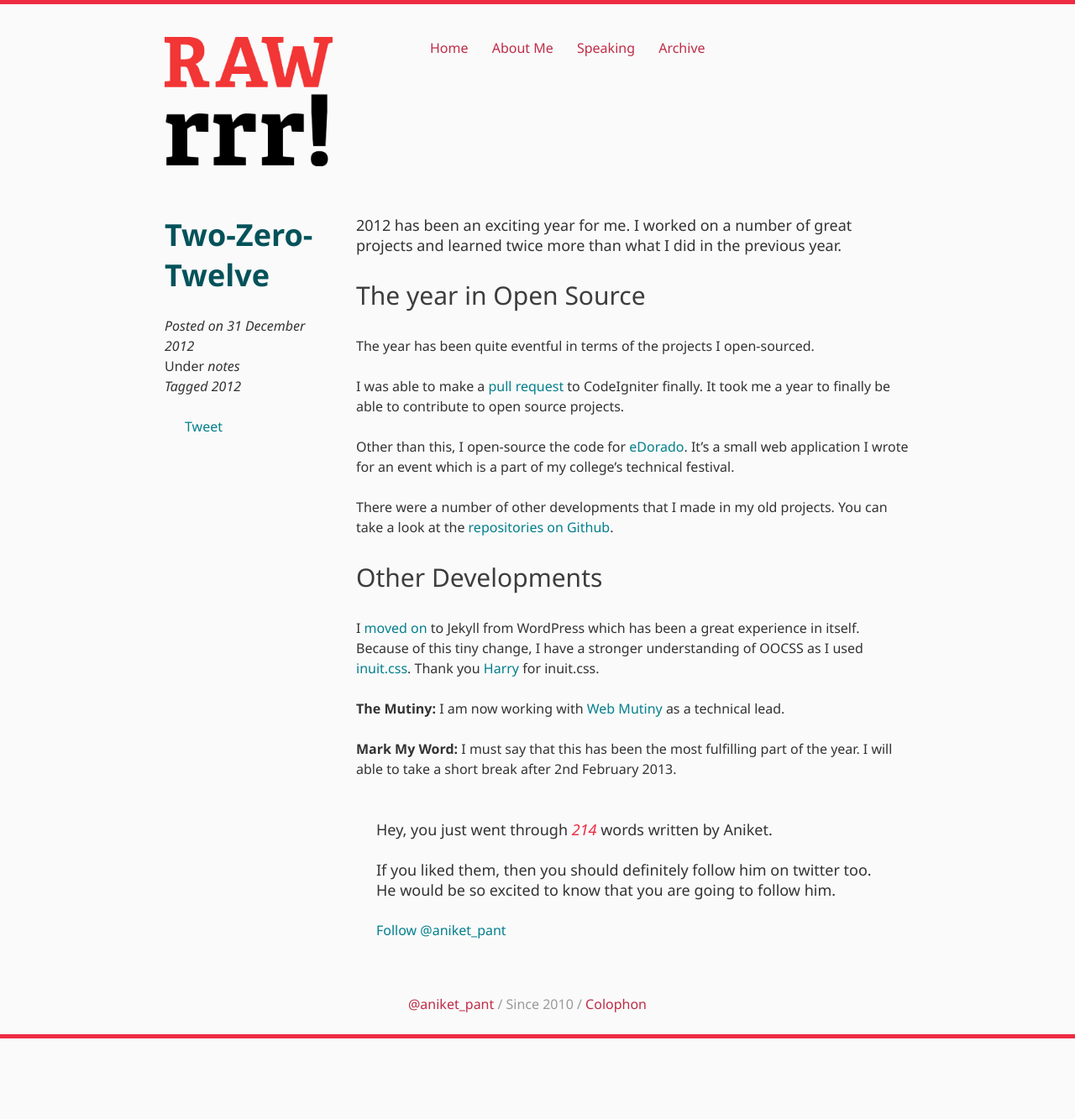
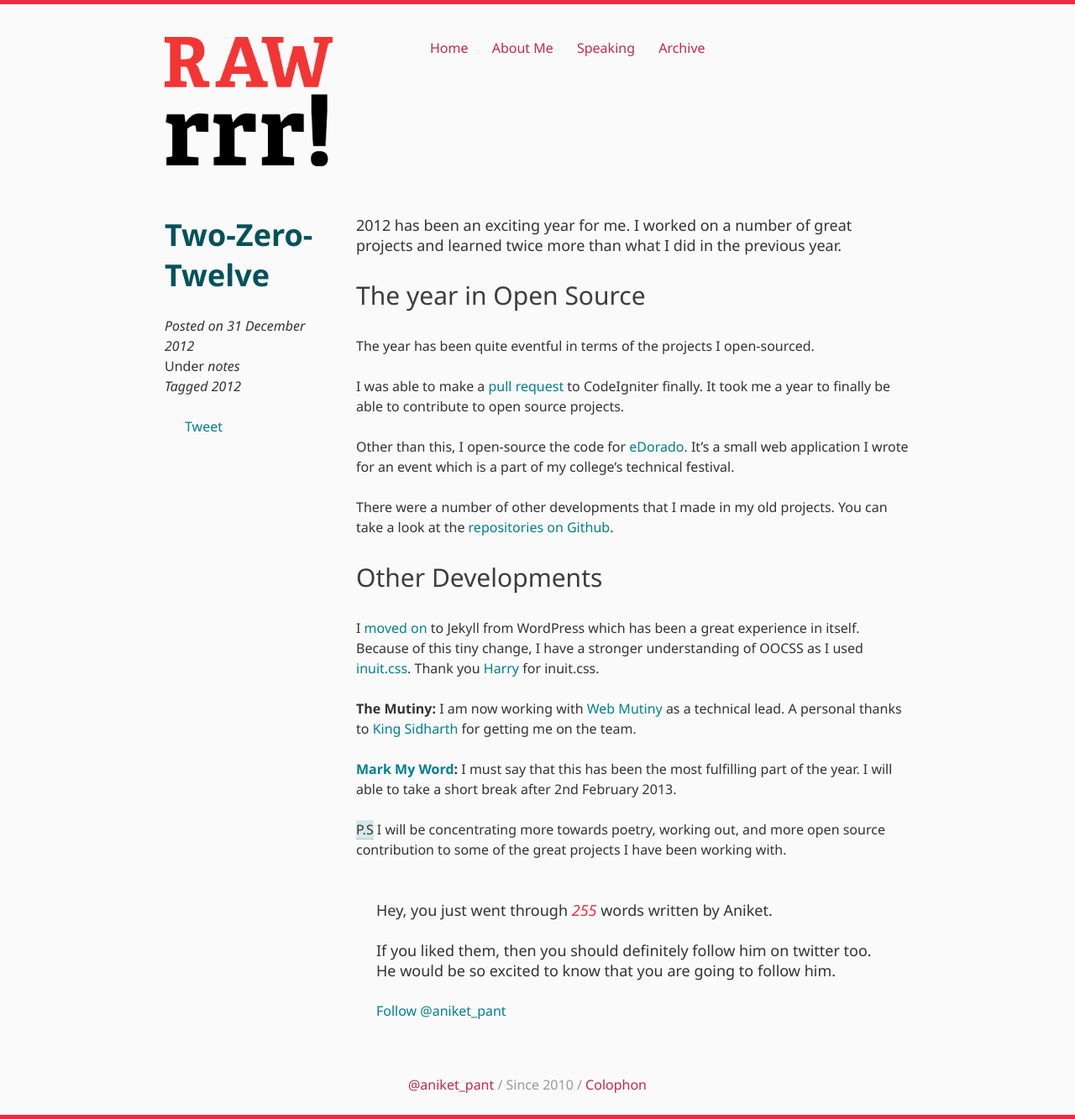
Before and after one commit to aniketpant/aniketpant.github.com, a Jekyll site: the page built from _posts/2012-12-31-two-zero-twelve.markdown, in a window 1280 px wide. Shown: the whole page at 84% size. Built offline with Jekyll 4.4.1, drawn with Linux system fonts in a browser that asks for light colours; nearby versions of some CDN libraries; library files that are not in the unit come from our copies; comment, search, counter and statistics services are not loaded; before the commit the page ends 1237 px from its top, so only the background shows below that.

Commit message:
UPDATED: post content updated
Signed-off-by: Aniket Pant <me@aniketpant.com>

```diff
--- a/_posts/2012-12-31-two-zero-twelve.markdown
+++ b/_posts/2012-12-31-two-zero-twelve.markdown
@@ -24,6 +24,9 @@ There were a number of other developments that I made in my old projects. You ca
 
 I [moved on](/notes/moving-on) to Jekyll from WordPress which has been a great experience in itself. Because of this tiny change, I have a stronger understanding of OOCSS as I used [inuit.css](http://inuitcss.com). Thank you [Harry](http://csswizardry) for inuit.css.
 
-**The Mutiny:** I am now working with [Web Mutiny](http://webmutiny.in) as a technical lead.
+**The Mutiny:** I am now working with [Web Mutiny](http://webmutiny.in) as a technical lead. A personal thanks to [King Sidharth](http://kingsidharth.com) for getting me on the team.
 
-**Mark My Word:** I must say that this has been the most fulfilling part of the year. I will able to take a short break after 2nd February 2013.
+**[Mark My Word](http://markmyword.in):** I must say that this has been the most fulfilling part of the year. I will able to take a short break after 2nd February 2013.
+
+<span class="note">P.S</span>
+I will be concentrating more towards poetry, working out, and more open source contribution to some of the great projects I have been working with.
```
